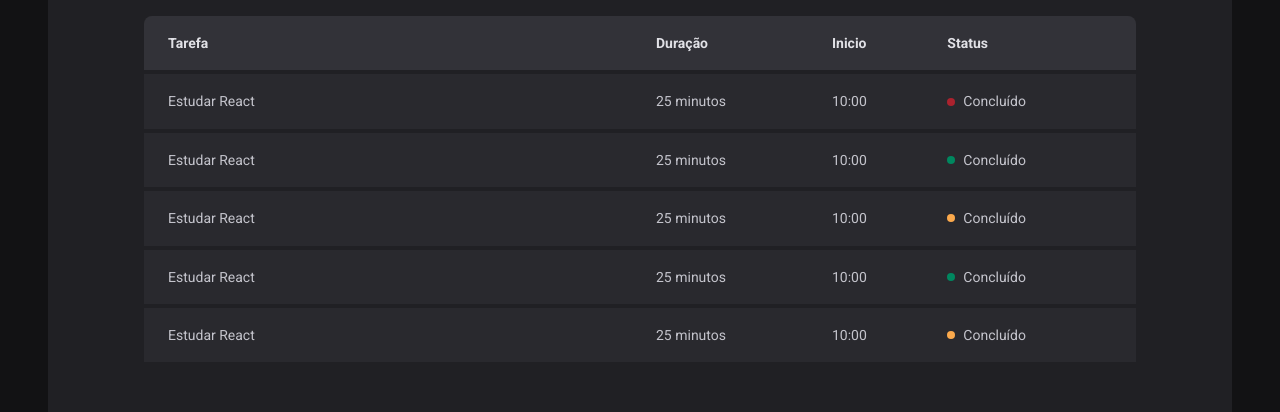
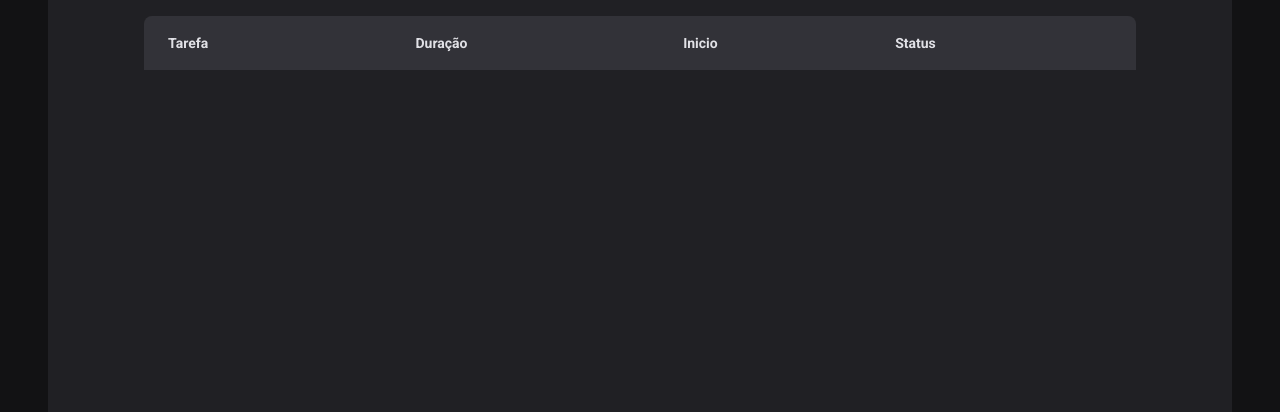
Before and after one commit to matheusTA/task-timer, a React (Vite) app: page /history in a window 1280 px wide. Shown: the part 220-632 px from the top of the page. Built offline with nearby package versions, Linux system fonts and the light colour scheme.

Commit message:
feat: create context for cycle

```diff
--- a/src/App.tsx
+++ b/src/App.tsx
@@ -3,12 +3,15 @@
 import { GlobalStyle } from './styles/global'
 import { darkTheme } from './styles/themes/dark'
 import { Router } from './routes'
+import { CyclesContextProvider } from './context/CyclesContext'
 
 export function App() {
   return (
     <ThemeProvider theme={darkTheme}>
       <BrowserRouter>
-        <Router />
+        <CyclesContextProvider>
+          <Router />
+        </CyclesContextProvider>
       </BrowserRouter>
       <GlobalStyle />
     </ThemeProvider>
--- /dev/null
+++ b/src/context/CyclesContext.tsx
@@ -0,0 +1,110 @@
+import { createContext, ReactNode, useState } from 'react'
+
+interface CreateCycleData {
+  task: string
+  minutesAmount: number
+}
+
+interface Cycle {
+  id: string
+  task: string
+  minutesAmount: number
+  startAt: Date
+  interruptedAt?: Date
+  finishedAt?: Date
+}
+
+interface CyclesContextType {
+  cycles: Cycle[]
+  activeCycle: Cycle | undefined
+  activeCycleId: string | null
+  amountSecondsPassed: number
+  markCurrentCycleAsFinished: () => void
+  setSecondsPassed: (secounds: number) => void
+  createNewCycle: (data: CreateCycleData) => void
+  interruptCurrentCycle: () => void
+}
+
+export const CyclesContext = createContext({} as CyclesContextType)
+
+interface CyclesContextProviderProps {
+  children: ReactNode
+}
+
+export function CyclesContextProvider({
+  children,
+}: CyclesContextProviderProps) {
+  const [cycles, setCycles] = useState<Cycle[]>([])
+  const [activeCycleId, setActiveCycleId] = useState<string | null>(null)
+  const [amountSecondsPassed, setAmountSecondsPassed] = useState(0)
+
+  const activeCycle = cycles.find((cycle) => cycle.id === activeCycleId)
+
+  function setSecondsPassed(secounds: number) {
+    setAmountSecondsPassed(secounds)
+  }
+
+  function markCurrentCycleAsFinished() {
+    setCycles((state) =>
+      state.map((cycle) => {
+        if (cycle.id === activeCycleId) {
+          setActiveCycleId(null)
+          return {
+            ...cycle,
+            finishedAt: new Date(),
+          }
+        }
+
+        return cycle
+      }),
+    )
+  }
+
+  function createNewCycle(data: CreateCycleData) {
+    const id = new Date().getTime().toString()
+
+    const newCycle: Cycle = {
+      id,
+      task: data.task,
+      minutesAmount: data.minutesAmount,
+      startAt: new Date(),
+    }
+
+    setCycles((oldCycles) => [...oldCycles, newCycle])
+    setActiveCycleId(id)
+    setAmountSecondsPassed(0)
+  }
+
+  function interruptCurrentCycle() {
+    setCycles((state) =>
+      state.map((cycle) => {
+        if (cycle.id === activeCycleId) {
+          return {
+            ...cycle,
+            interruptedAt: new Date(),
+          }
+        }
+
+        return cycle
+      }),
+    )
+    setActiveCycleId(null)
+  }
+
+  return (
+    <CyclesContext.Provider
+      value={{
+        cycles,
+        activeCycle,
+        activeCycleId,
+        amountSecondsPassed,
+        markCurrentCycleAsFinished,
+        setSecondsPassed,
+        createNewCycle,
+        interruptCurrentCycle,
+      }}
+    >
+      {children}
+    </CyclesContext.Provider>
+  )
+}
--- a/src/pages/History/index.tsx
+++ b/src/pages/History/index.tsx
@@ -1,6 +1,11 @@
+import { useContext } from 'react'
+import { formatDistanceToNow } from 'date-fns'
+import ptBR from 'date-fns/locale/pt-BR'
+import { CyclesContext } from '../../context/CyclesContext'
 import { HistoryContainer, HistoryList, Status } from './styles'
 
 export function History() {
+  const { cycles } = useContext(CyclesContext)
   return (
     <HistoryContainer>
       <h1>Meu histórico</h1>
@@ -17,46 +22,31 @@
           </thead>
 
           <tbody>
-            <tr>
-              <td>Estudar React</td>
-              <td>25 minutos</td>
-              <td>10:00</td>
-              <td>
-                <Status statusColor="error">Concluído</Status>
-              </td>
-            </tr>
-            <tr>
-              <td>Estudar React</td>
-              <td>25 minutos</td>
-              <td>10:00</td>
-              <td>
-                <Status statusColor="success">Concluído</Status>
-              </td>
-            </tr>
-            <tr>
-              <td>Estudar React</td>
-              <td>25 minutos</td>
-              <td>10:00</td>
-              <td>
-                <Status statusColor="pending">Concluído</Status>
-              </td>
-            </tr>
-            <tr>
-              <td>Estudar React</td>
-              <td>25 minutos</td>
-              <td>10:00</td>
-              <td>
-                <Status statusColor="success">Concluído</Status>
-              </td>
-            </tr>
-            <tr>
-              <td>Estudar React</td>
-              <td>25 minutos</td>
-              <td>10:00</td>
-              <td>
-                <Status statusColor="pending">Concluído</Status>
-              </td>
-            </tr>
+            {cycles.map((cycle) => (
+              <tr key={cycle.id}>
+                <td>{cycle.task}</td>
+                <td>{cycle.minutesAmount} minutos</td>
+                <td>
+                  {formatDistanceToNow(cycle.startAt, {
+                    addSuffix: true,
+                    locale: ptBR,
+                  })}
+                </td>
+                <td>
+                  {cycle.finishedAt && (
+                    <Status statusColor="success">Concluído</Status>
+                  )}
+
+                  {cycle.interruptedAt && (
+                    <Status statusColor="error">Interrompido</Status>
+                  )}
+
+                  {!cycle.finishedAt && !cycle.interruptedAt && (
+                    <Status statusColor="pending">Em andamento</Status>
+                  )}
+                </td>
+              </tr>
+            ))}
           </tbody>
         </table>
       </HistoryList>
--- a/src/pages/Home/Countdown/index.tsx
+++ b/src/pages/Home/Countdown/index.tsx
@@ -1,6 +1,6 @@
 import { differenceInSeconds } from 'date-fns'
 import { useContext, useEffect } from 'react'
-import { CyclesContext } from '..'
+import { CyclesContext } from '../../../context/CyclesContext'
 import { CountdownContainer, Separetor } from './styles'
 
 export function Countdown() {
--- a/src/pages/Home/NewCycleForm/index.tsx
+++ b/src/pages/Home/NewCycleForm/index.tsx
@@ -1,6 +1,6 @@
 import { useContext } from 'react'
 import { useFormContext } from 'react-hook-form'
-import { CyclesContext } from '..'
+import { CyclesContext } from '../../../context/CyclesContext'
 import { FormContainer, MinutesAmountInput, TaskInput } from './styles'
 
 export function NewCycleForm() {
--- a/src/pages/Home/index.tsx
+++ b/src/pages/Home/index.tsx
@@ -1,4 +1,3 @@
-import { createContext, useState } from 'react'
 import { HandPalm, Play } from 'phosphor-react'
 import { FormProvider, useForm } from 'react-hook-form'
 import { zodResolver } from '@hookform/resolvers/zod'
@@ -10,6 +9,8 @@
 } from './styles'
 import { NewCycleForm } from './NewCycleForm'
 import { Countdown } from './Countdown'
+import { useContext } from 'react'
+import { CyclesContext } from '../../context/CyclesContext'
 
 const newCycleFormSchema = zod.object({
   task: zod.string().min(1, 'Informe a tarefa'),
@@ -18,29 +19,9 @@
 
 type NewCycleFormData = zod.infer<typeof newCycleFormSchema>
 
-interface Cycle {
-  id: string
-  task: string
-  minutesAmount: number
-  startAt: Date
-  interruptedAt?: Date
-  finishedAt?: Date
-}
-
-interface CyclesContextType {
-  activeCycle: Cycle | undefined
-  activeCycleId: string | null
-  amountSecondsPassed: number
-  markCurrentCycleAsFinished: () => void
-  setSecondsPassed: (secounds: number) => void
-}
-
-export const CyclesContext = createContext({} as CyclesContextType)
-
 export function Home() {
-  const [cycles, setCycles] = useState<Cycle[]>([])
-  const [activeCycleId, setActiveCycleId] = useState<string | null>(null)
-  const [amountSecondsPassed, setAmountSecondsPassed] = useState(0)
+  const { activeCycle, createNewCycle, interruptCurrentCycle } =
+    useContext(CyclesContext)
 
   const newCycleForm = useForm<NewCycleFormData>({
     resolver: zodResolver(newCycleFormSchema),
@@ -53,80 +34,23 @@
 
   const task = watch('task')
   const isSubmitDisabled = !task
-  const activeCycle = cycles.find((cycle) => cycle.id === activeCycleId)
-
-  function setSecondsPassed(secounds: number) {
-    setAmountSecondsPassed(secounds)
-  }
-
-  function markCurrentCycleAsFinished() {
-    setCycles((state) =>
-      state.map((cycle) => {
-        if (cycle.id === activeCycleId) {
-          return {
-            ...cycle,
-            finishedAt: new Date(),
-          }
-        }
-
-        return cycle
-      }),
-    )
-  }
 
   function handleCreateNewCycle(data: NewCycleFormData) {
-    const id = new Date().getTime().toString()
-
-    const newCycle: Cycle = {
-      id,
-      task: data.task,
-      minutesAmount: data.minutesAmount,
-      startAt: new Date(),
-    }
-
-    setCycles((oldCycles) => [...oldCycles, newCycle])
-    setActiveCycleId(id)
-    setAmountSecondsPassed(0)
+    createNewCycle(data)
     reset()
-  }
-
-  function handleInterruptCycle() {
-    setCycles((state) =>
-      state.map((cycle) => {
-        if (cycle.id === activeCycleId) {
-          return {
-            ...cycle,
-            interruptedAt: new Date(),
-          }
-        }
-
-        return cycle
-      }),
-    )
-    setActiveCycleId(null)
   }
 
   return (
     <HomeContainer>
       <form onSubmit={handleSubmit(handleCreateNewCycle)} action="">
-        <CyclesContext.Provider
-          value={{
-            activeCycle,
-            activeCycleId,
-            amountSecondsPassed,
-            markCurrentCycleAsFinished,
-            setSecondsPassed,
-          }}
-        >
-          <FormProvider {...newCycleForm}>
-            <NewCycleForm />
-          </FormProvider>
+        <FormProvider {...newCycleForm}>
+          <NewCycleForm />
+        </FormProvider>
 
-          <Countdown />
-        </CyclesContext.Provider>
+        <Countdown />
 
         {activeCycle ? (
-          <StopCountdownButton type="button" onClick={handleInterruptCycle}>
+          <StopCountdownButton type="button" onClick={interruptCurrentCycle}>
             <HandPalm size={24} /> Interromper
           </StopCountdownButton>
         ) : (
```
